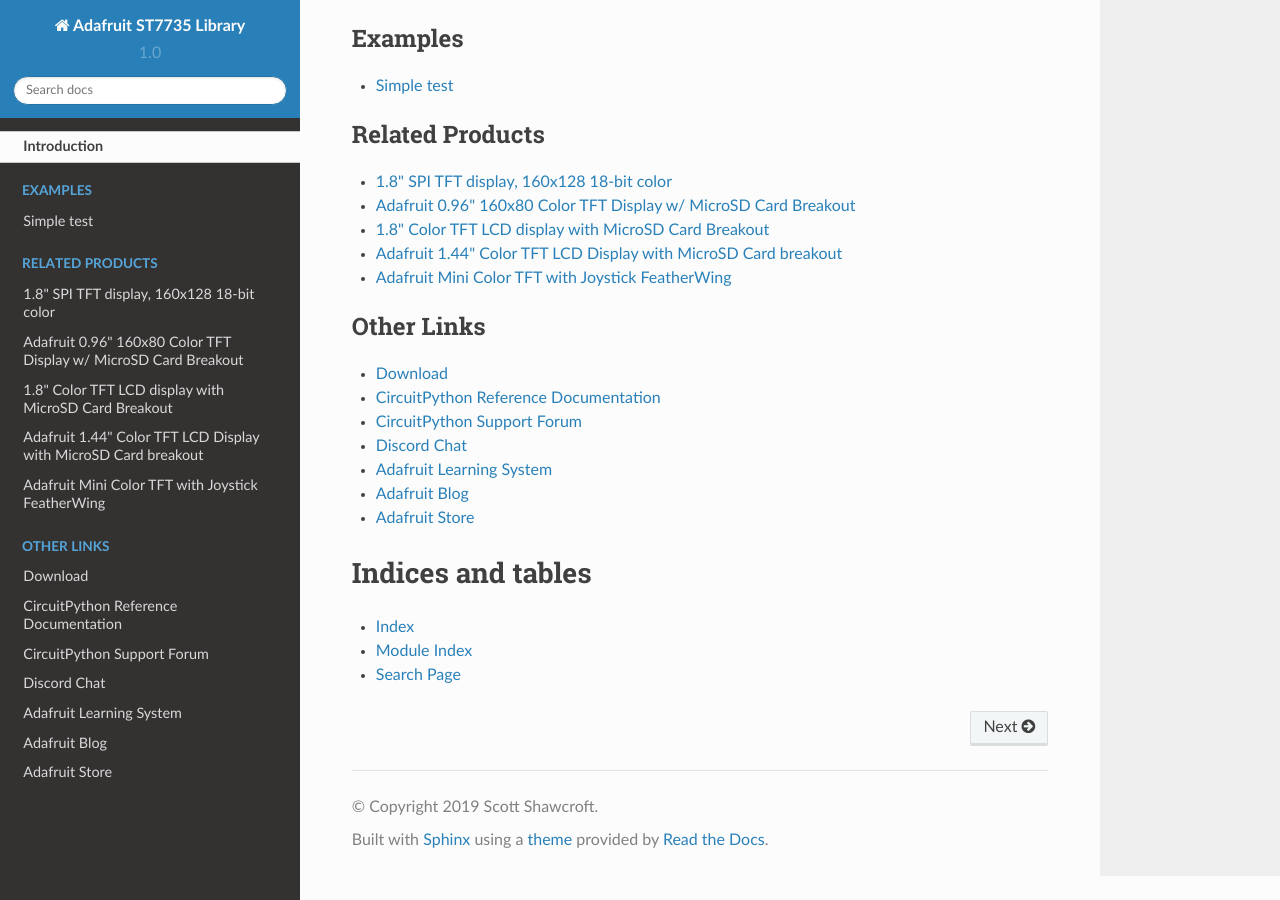
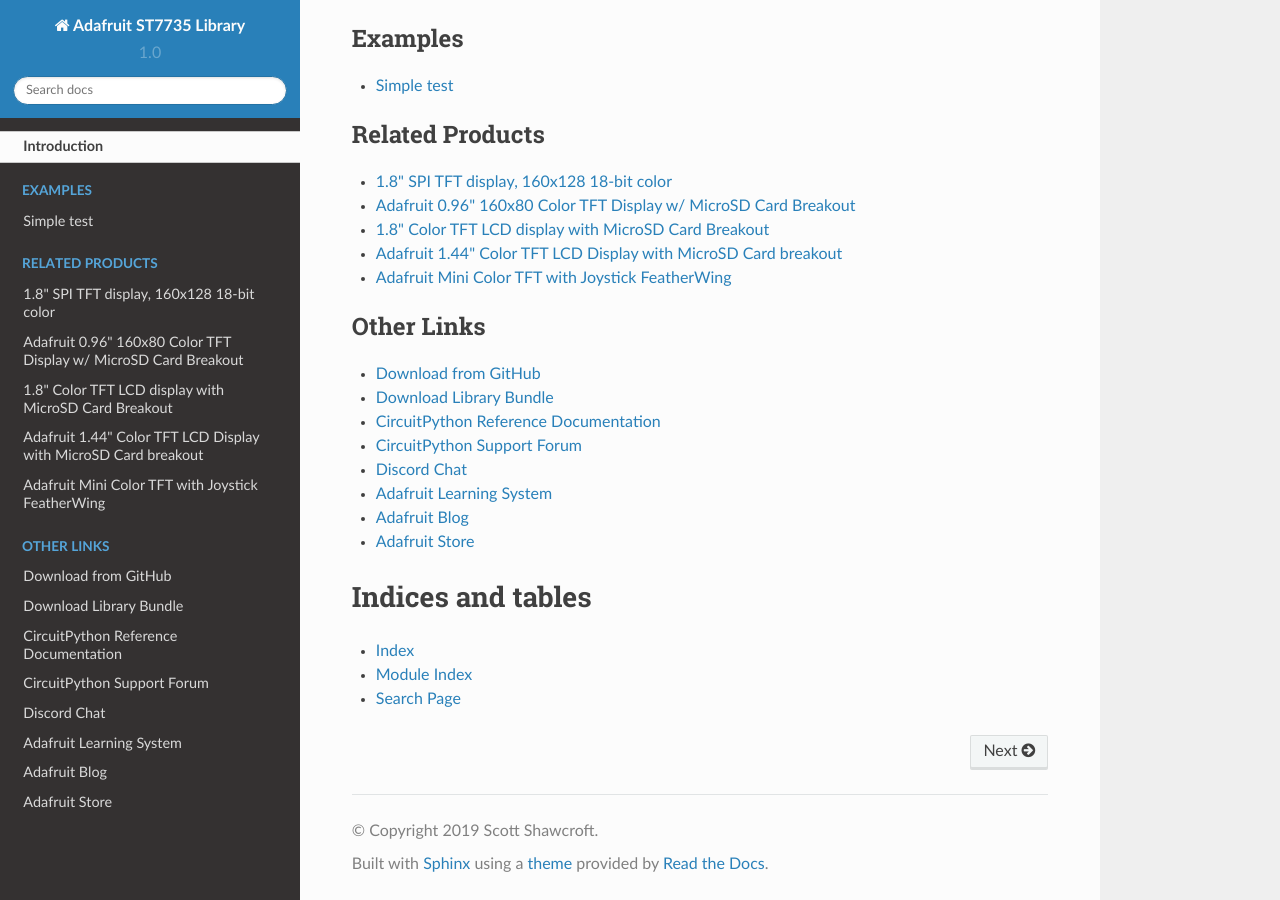
Before and after one commit to adafruit/Adafruit_CircuitPython_ST7735, a Sphinx documentation site: the page built from docs/index.rst, in a window 1280 px wide and 900 px high, scrolled down 1568 px. Built offline with Sphinx 7.4.7 and the Read the Docs theme 2.0.0, drawn with Linux system fonts in a browser that asks for light colours.

Commit message:
Added cp.org link to index.rst

```diff
--- a/docs/index.rst
+++ b/docs/index.rst
@@ -35,7 +35,8 @@
 .. toctree::
     :caption: Other Links
 
-    Download <https://github.com/adafruit/adafruit_CircuitPython_ST7735/releases/latest>
+    Download from GitHub <https://github.com/adafruit/adafruit_CircuitPython_ST7735/releases/latest>
+    Download Library Bundle <https://circuitpython.org/libraries>
     CircuitPython Reference Documentation <https://docs.circuitpython.org>
     CircuitPython Support Forum <https://forums.adafruit.com/viewforum.php?f=60>
     Discord Chat <https://adafru.it/discord>
```
